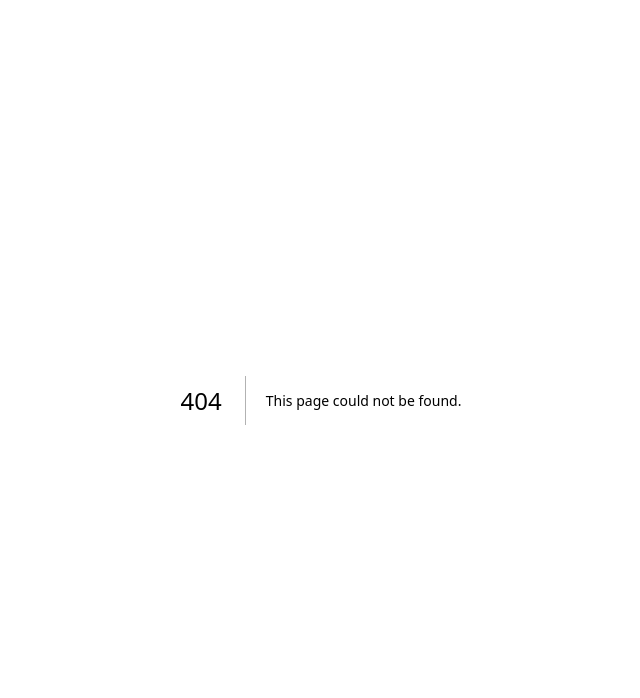
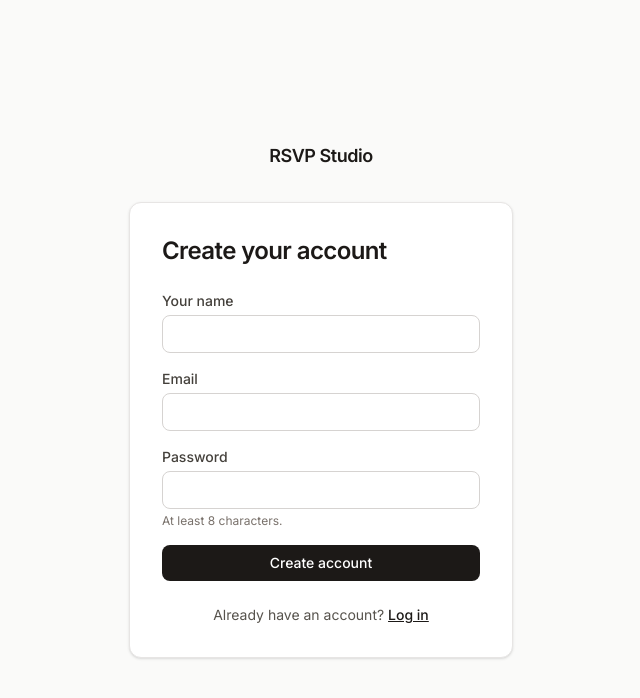
Before and after one commit to EyadOraby/wedding-rsvp, a Next.js app: page /signup in a window 1280 px wide. Before the commit this address had no page. Shown: the top 698 px of the page, without its empty margins (319-959 px from the left). Built offline with nearby package versions, Linux system fonts and the light colour scheme; no server answers.

Commit message:
Add sign up, log in and log out

```diff
--- /dev/null
+++ b/src/app/api/auth/login/route.ts
@@ -0,0 +1,45 @@
+import { NextResponse } from "next/server";
+import { loginSchema } from "@/lib/accounts";
+import { createUserSession } from "@/lib/auth";
+import { prisma } from "@/lib/db";
+import { getDummyHash, verifyPassword } from "@/lib/password";
+import { clientIp, rateLimit } from "@/lib/rate-limit";
+import { parseJson } from "@/lib/validation";
+
+const FIFTEEN_MINUTES = 15 * 60 * 1000;
+
+export async function POST(request: Request) {
+  const limit = rateLimit(`login:${clientIp(request)}`, 10, FIFTEEN_MINUTES);
+  if (!limit.ok) {
+    return NextResponse.json(
+      { error: "Too many attempts. Try again in a few minutes." },
+      {
+        status: 429,
+        headers: { "Retry-After": String(limit.retryAfterSeconds) },
+      },
+    );
+  }
+
+  const parsed = await parseJson(request, loginSchema);
+  if (!parsed.ok) return parsed.response;
+  const { email, password } = parsed.data;
+
+  const user = await prisma.user.findUnique({
+    where: { email },
+    select: { id: true, passwordHash: true },
+  });
+  // Check a dummy hash for unknown emails so both cases take the same time.
+  const valid = await verifyPassword(
+    password,
+    user?.passwordHash ?? (await getDummyHash()),
+  );
+  if (!user || !valid) {
+    return NextResponse.json(
+      { error: "Email or password is incorrect" },
+      { status: 401 },
+    );
+  }
+
+  await createUserSession(user.id);
+  return NextResponse.json({ success: true });
+}
--- /dev/null
+++ b/src/app/api/auth/logout/route.ts
@@ -0,0 +1,7 @@
+import { NextResponse } from "next/server";
+import { clearUserSession } from "@/lib/auth";
+
+export async function POST() {
+  await clearUserSession();
+  return NextResponse.json({ success: true });
+}
--- /dev/null
+++ b/src/app/api/auth/signup/route.ts
@@ -0,0 +1,47 @@
+import { NextResponse } from "next/server";
+import { signupSchema } from "@/lib/accounts";
+import { createUserSession } from "@/lib/auth";
+import { prisma } from "@/lib/db";
+import { hashPassword } from "@/lib/password";
+import { clientIp, rateLimit } from "@/lib/rate-limit";
+import { parseJson } from "@/lib/validation";
+
+const HOUR = 60 * 60 * 1000;
+
+export async function POST(request: Request) {
+  const limit = rateLimit(`signup:${clientIp(request)}`, 10, HOUR);
+  if (!limit.ok) {
+    return NextResponse.json(
+      { error: "Too many sign-ups from this network. Try again later." },
+      {
+        status: 429,
+        headers: { "Retry-After": String(limit.retryAfterSeconds) },
+      },
+    );
+  }
+
+  const parsed = await parseJson(request, signupSchema);
+  if (!parsed.ok) return parsed.response;
+  const { name, email, password } = parsed.data;
+
+  const existing = await prisma.user.findUnique({
+    where: { email },
+    select: { id: true },
+  });
+  if (existing) {
+    return NextResponse.json(
+      {
+        error: "An account with this email already exists. Try logging in.",
+        field: "email",
+      },
+      { status: 409 },
+    );
+  }
+
+  const user = await prisma.user.create({
+    data: { name, email, passwordHash: await hashPassword(password) },
+    select: { id: true },
+  });
+  await createUserSession(user.id);
+  return NextResponse.json({ success: true }, { status: 201 });
+}
--- a/src/app/globals.css
+++ b/src/app/globals.css
@@ -20,6 +20,7 @@
   --color-card: var(--card);
   --font-serif: var(--font-playfair);
   --font-script: var(--font-great-vibes);
+  --font-sans: var(--font-inter), system-ui, sans-serif;
 }
 
 body {
@@ -91,3 +92,33 @@ body {
   color: #999;
   font-style: italic;
 }
+
+/* Builder and dashboard UI */
+
+.app {
+  @apply min-h-screen bg-stone-50 font-sans text-stone-900;
+}
+
+.app-card {
+  @apply rounded-xl border border-stone-200 bg-white;
+}
+
+.app-label {
+  @apply mb-1 block text-sm font-medium text-stone-700;
+}
+
+.app-input {
+  @apply w-full rounded-lg border border-stone-300 bg-white px-3 py-2 text-sm text-stone-900 outline-none placeholder:text-stone-400 focus:border-stone-900 focus:ring-1 focus:ring-stone-900;
+}
+
+.app-button {
+  @apply inline-flex items-center justify-center gap-2 rounded-lg bg-stone-900 px-4 py-2 text-sm font-medium text-white transition-colors hover:bg-stone-700 disabled:cursor-not-allowed disabled:opacity-50;
+}
+
+.app-button-secondary {
+  @apply inline-flex items-center justify-center gap-2 rounded-lg border border-stone-300 bg-white px-4 py-2 text-sm font-medium text-stone-800 transition-colors hover:bg-stone-100 disabled:cursor-not-allowed disabled:opacity-50;
+}
+
+.app-error {
+  @apply rounded-lg bg-red-50 px-3 py-2 text-sm text-red-700;
+}
--- a/src/app/layout.tsx
+++ b/src/app/layout.tsx
@@ -1,11 +1,16 @@
 import type { Metadata } from "next";
-import { Playfair_Display, Great_Vibes } from "next/font/google";
+import { Great_Vibes, Inter, Playfair_Display } from "next/font/google";
 import "./globals.css";
 
 const playfair = Playfair_Display({
   variable: "--font-playfair",
   subsets: ["latin"],
   weight: ["400", "500", "600", "700"],
+});
+
+const inter = Inter({
+  variable: "--font-inter",
+  subsets: ["latin"],
 });
 
 const greatVibes = Great_Vibes({
@@ -27,7 +32,10 @@ export default function RootLayout({
   children: React.ReactNode;
 }>) {
   return (
-    <html lang="en" className={`${playfair.variable} ${greatVibes.variable}`}>
+    <html
+      lang="en"
+      className={`${playfair.variable} ${greatVibes.variable} ${inter.variable}`}
+    >
       <body className="min-h-screen antialiased">{children}</body>
     </html>
   );
--- /dev/null
+++ b/src/app/login/page.tsx
@@ -0,0 +1,13 @@
+import type { Metadata } from "next";
+import { AuthPage } from "@/components/app/AuthPage";
+import { APP_NAME } from "@/config/app";
+
+export const metadata: Metadata = { title: `Log in · ${APP_NAME}` };
+
+export default function LoginPage({
+  searchParams,
+}: {
+  searchParams: Promise<{ next?: string }>;
+}) {
+  return <AuthPage mode="login" searchParams={searchParams} />;
+}
--- /dev/null
+++ b/src/app/signup/page.tsx
@@ -0,0 +1,13 @@
+import type { Metadata } from "next";
+import { AuthPage } from "@/components/app/AuthPage";
+import { APP_NAME } from "@/config/app";
+
+export const metadata: Metadata = { title: `Sign up · ${APP_NAME}` };
+
+export default function SignupPage({
+  searchParams,
+}: {
+  searchParams: Promise<{ next?: string }>;
+}) {
+  return <AuthPage mode="signup" searchParams={searchParams} />;
+}
--- /dev/null
+++ b/src/components/app/AuthForm.tsx
@@ -0,0 +1,126 @@
+"use client";
+
+import Link from "next/link";
+import { useRouter } from "next/navigation";
+import { useState, type FormEvent } from "react";
+
+type Mode = "login" | "signup";
+
+const COPY = {
+  login: {
+    title: "Welcome back",
+    button: "Log in",
+    switchText: "New here?",
+    switchLink: "Create an account",
+    switchHref: "/signup",
+  },
+  signup: {
+    title: "Create your account",
+    button: "Create account",
+    switchText: "Already have an account?",
+    switchLink: "Log in",
+    switchHref: "/login",
+  },
+} satisfies Record<Mode, Record<string, string>>;
+
+export function AuthForm({ mode, next }: { mode: Mode; next: string }) {
+  const router = useRouter();
+  const [error, setError] = useState("");
+  const [pending, setPending] = useState(false);
+  const copy = COPY[mode];
+
+  async function handleSubmit(e: FormEvent<HTMLFormElement>) {
+    e.preventDefault();
+    if (pending) return;
+    setPending(true);
+    setError("");
+    const form = new FormData(e.currentTarget);
+    try {
+      const res = await fetch(`/api/auth/${mode}`, {
+        method: "POST",
+        headers: { "Content-Type": "application/json" },
+        body: JSON.stringify(Object.fromEntries(form)),
+      });
+      const data = await res.json().catch(() => ({}));
+      if (!res.ok) throw new Error(data.error || "Something went wrong");
+      router.replace(next);
+      router.refresh();
+    } catch (err) {
+      setError(err instanceof Error ? err.message : "Something went wrong");
+      setPending(false);
+    }
+  }
+
+  return (
+    <div className="app-card w-full max-w-sm p-8 shadow-sm">
+      <h1 className="text-2xl font-semibold tracking-tight">{copy.title}</h1>
+      <form onSubmit={handleSubmit} className="mt-6 space-y-4">
+        {mode === "signup" && (
+          <div>
+            <label htmlFor="name" className="app-label">
+              Your name
+            </label>
+            <input
+              id="name"
+              name="name"
+              required
+              autoComplete="name"
+              className="app-input"
+            />
+          </div>
+        )}
+        <div>
+          <label htmlFor="email" className="app-label">
+            Email
+          </label>
+          <input
+            id="email"
+            name="email"
+            type="email"
+            required
+            autoComplete="email"
+            className="app-input"
+          />
+        </div>
+        <div>
+          <label htmlFor="password" className="app-label">
+            Password
+          </label>
+          <input
+            id="password"
+            name="password"
+            type="password"
+            required
+            minLength={mode === "signup" ? 8 : undefined}
+            autoComplete={
+              mode === "signup" ? "new-password" : "current-password"
+            }
+            className="app-input"
+          />
+          {mode === "signup" && (
+            <p className="mt-1 text-xs text-stone-500">
+              At least 8 characters.
+            </p>
+          )}
+        </div>
+        {error && (
+          <p role="alert" className="app-error">
+            {error}
+          </p>
+        )}
+        <button type="submit" disabled={pending} className="app-button w-full">
+          {pending ? "Please wait…" : copy.button}
+        </button>
+      </form>
+      <p className="mt-6 text-center text-sm text-stone-600">
+        {copy.switchText}{" "}
+        <Link
+          href={`${copy.switchHref}?next=${encodeURIComponent(next)}`}
+          className="font-medium text-stone-900 underline"
+        >
+          {copy.switchLink}
+        </Link>
+      </p>
+    </div>
+  );
+}
--- /dev/null
+++ b/src/components/app/AuthPage.tsx
@@ -0,0 +1,25 @@
+import Link from "next/link";
+import { redirect } from "next/navigation";
+import { APP_NAME } from "@/config/app";
+import { safeNextPath } from "@/lib/accounts";
+import { getSessionUserId } from "@/lib/auth";
+import { AuthForm } from "./AuthForm";
+
+export async function AuthPage({
+  mode,
+  searchParams,
+}: {
+  mode: "login" | "signup";
+  searchParams: Promise<{ next?: string }>;
+}) {
+  const next = safeNextPath((await searchParams).next);
+  if (await getSessionUserId()) redirect(next);
+  return (
+    <main className="app flex flex-col items-center justify-center gap-8 px-4 py-16">
+      <Link href="/" className="text-lg font-semibold tracking-tight">
+        {APP_NAME}
+      </Link>
+      <AuthForm mode={mode} next={next} />
+    </main>
+  );
+}
--- /dev/null
+++ b/src/config/app.ts
@@ -0,0 +1,2 @@
+/** Product name shown in the builder, emails and page titles. */
+export const APP_NAME = "RSVP Studio";
```
Also changed, not shown: 1 other file (tests, documents, lock files or other folders).
